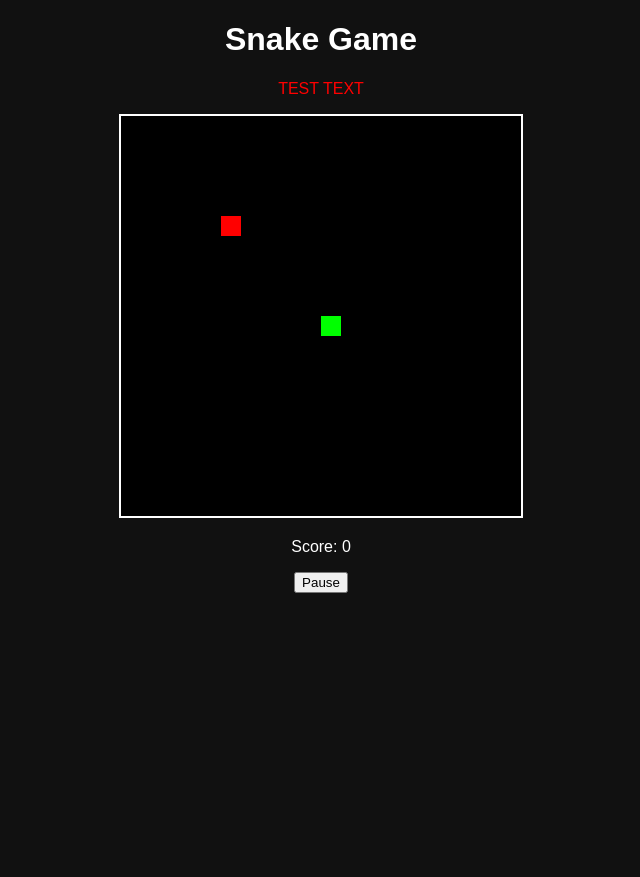
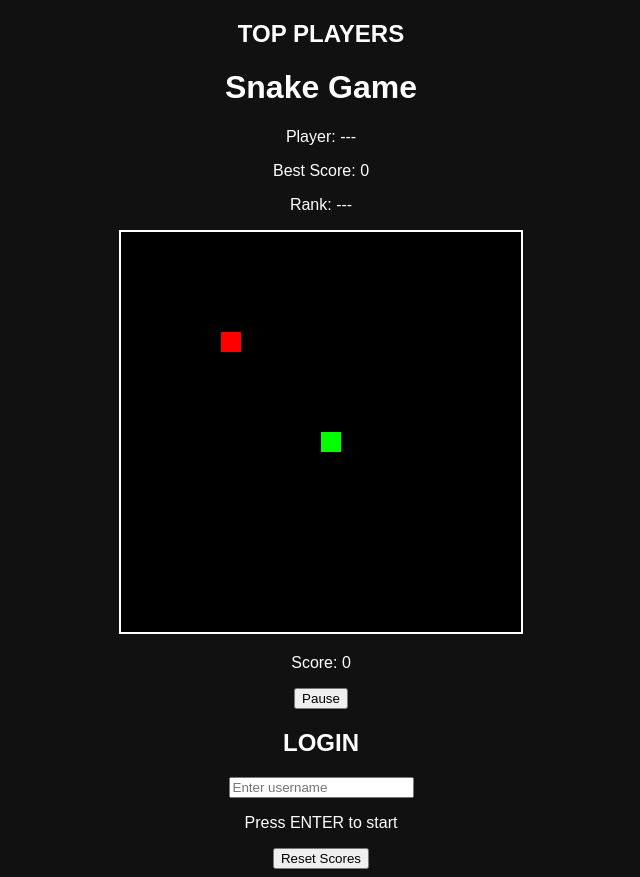
Before and after one commit to Matt1-1/snake-minigame, a plain HTML site: page index.html in a window 1280 px wide. Shown: the whole page, without its empty margins (319-959 px from the left). Before the commit the page ends 800 px from the top, so only its background shows below. Drawn offline with Linux system fonts and the light colour scheme.

Commit message:
Refactor index.html to improve layout and structure

```diff
--- a/index.html
+++ b/index.html
@@ -10,15 +10,52 @@
 </head>
 <body>
 
-<h1>Snake Game</h1>
+<div class="container">
 
-<p style="color:red;">TEST TEXT</p>
+  <!-- LEFT: LEADERBOARD -->
+  <div class="leaderboard">
+    <h2>TOP PLAYERS</h2>
+    <ol id="leaderboardList"></ol>
+  </div>
 
-<canvas id="game" width="400" height="400"></canvas>
+  <!-- CENTER: GAME -->
+  <div class="game-section">
 
-<p>Score: <span id="score">0</span></p>
+    <h1>Snake Game</h1>
 
-<button id="pauseBtn">Pause</button>
+    <div class="player-stats">
+      <p>Player: <span id="playerName">---</span></p>
+      <p>Best Score: <span id="bestScore">0</span></p>
+      <p>Rank: <span id="playerRank">---</span></p>
+    </div>
+
+    <canvas id="game" width="400" height="400"></canvas>
+
+    <p>Score: <span id="score">0</span></p>
+
+    <button id="pauseBtn">Pause</button>
+
+  </div>
+
+  <!-- RIGHT: LOGIN -->
+  <div class="login-section">
+
+    <h2>LOGIN</h2>
+
+    <input
+      type="text"
+      id="usernameInput"
+      placeholder="Enter username"
+      maxlength="12"
+    >
+
+    <p>Press ENTER to start</p>
+
+    <button id="resetScoresBtn">Reset Scores</button>
+
+  </div>
+
+</div>
 
 <script src="app.js"></script>
 
```
